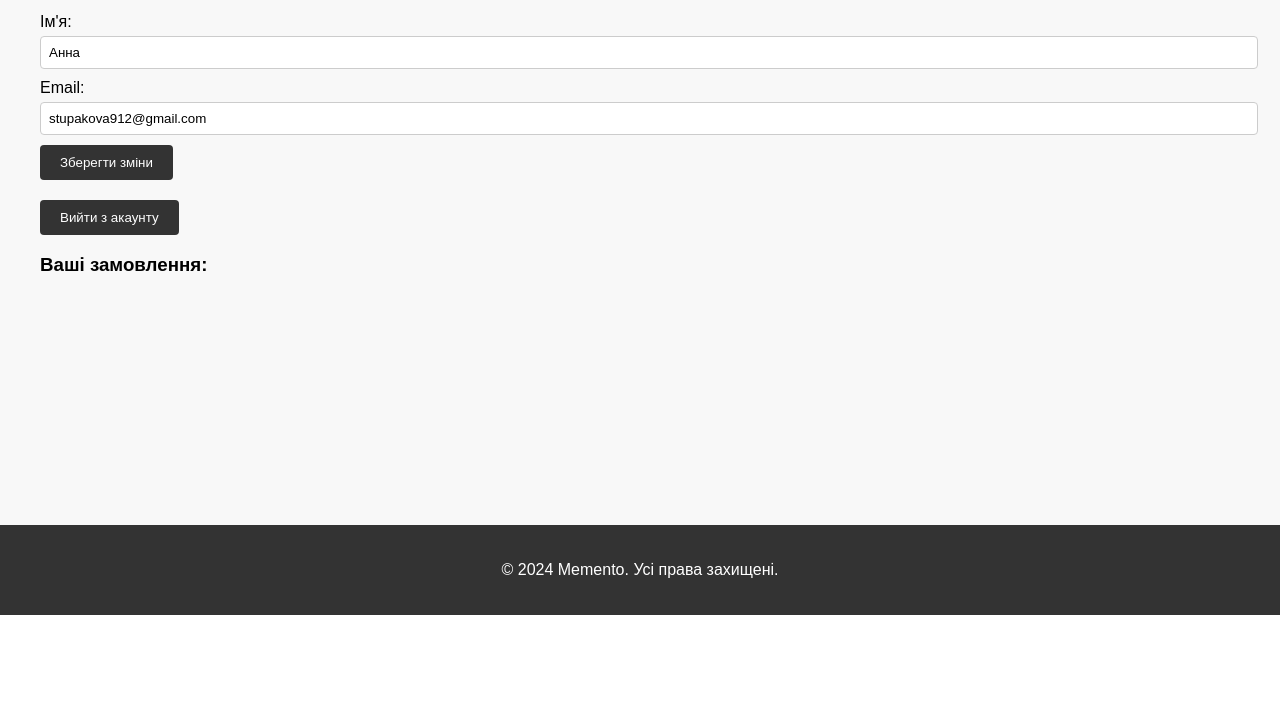
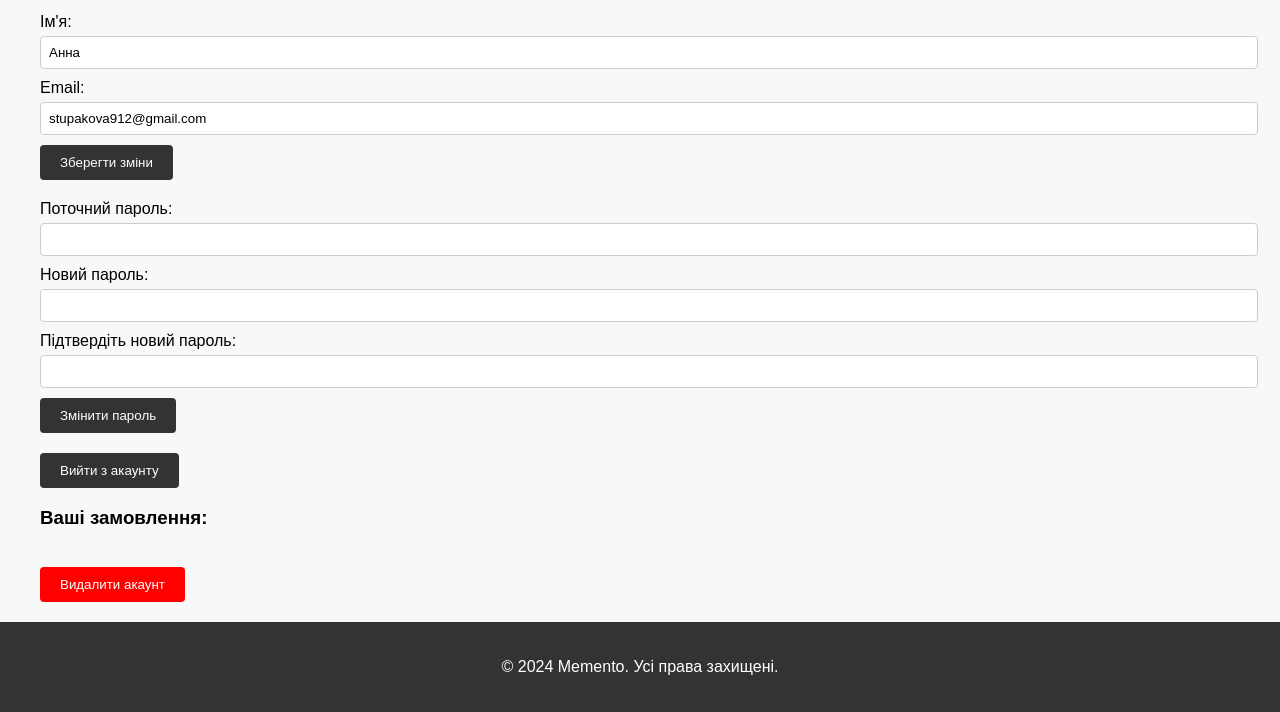
Before and after one commit to anne-stupakova/designPatterns_lab-6, a PHP site: page /profile.php in a window 1280 px wide. Shown: the part 185-897 px from the top of the page. Before the commit the page ends 800 px from the top, so only its background shows below. Run offline with PHP 8.4, Linux system fonts and the light colour scheme; a user stored in the database is signed in; data comes from the database, SQL or seed files in the repository.

Commit message:
Added the ability to change the user's password in their profile

```diff
--- a/styles/profile.css
+++ b/styles/profile.css
@@ -8,7 +8,8 @@ label {
 }
 
 input[type="text"],
-input[type="email"] {
+input[type="email"],
+input[type="password"] {
     width: 100%;
     padding: 8px;
     margin-bottom: 10px;
@@ -46,3 +47,7 @@ button:hover {
     padding: 20px;
     box-shadow: 0 2px 4px rgba(0, 0, 0, 0.1);
 }
+
+.delete_btn {
+    background-color: red;
+}
--- a/styles/wrapper.css
+++ b/styles/wrapper.css
@@ -57,7 +57,6 @@ footer {
     color: #fff;
     text-align: center;
     padding: 20px 0;
-    position: fixed;
-    bottom: 0;
+    position: absolute;
     width: 100%;
 }
--- a/views/profile.php
+++ b/views/profile.php
@@ -4,6 +4,7 @@ namespace Memento;
 require_once '../db/DatabaseConnection.php';
 require_once '../models/userMod.php';
 require_once '../models/orderMod.php';
+require_once 'PasswordStrategy.php';
 
 session_start();
 
@@ -14,6 +15,10 @@ if (!isset($_SESSION['user_id'])) {
 
 $user = null;
 $connection = DatabaseConnection::getInstance()->getConnection();
+
+$passwordManager = new PasswordManager();
+$strategy = new HashedPasswordStrategy();
+$passwordManager->setStrategy($strategy);
 
 $stmt = $connection->prepare("SELECT * FROM users WHERE id = :id");
 $stmt->bindParam(':id', $_SESSION['user_id']);
@@ -64,10 +69,53 @@ if (isset($_POST['edit'])) {
     }
 }
 
+if (isset($_POST['change_password'])) {
+    $currentPassword = $_POST['current_password'];
+    $newPassword = $_POST['new_password'];
+    $confirmPassword = $_POST['confirm_password'];
+
+    if ($currentPassword && $newPassword && $confirmPassword) {
+        if ($passwordManager->verifyPassword($currentPassword, $user['password'])) {
+            if ($newPassword === $confirmPassword) {
+                $hashedPassword = $passwordManager->hashPassword($newPassword);
+
+                $stmt = $connection->prepare("UPDATE users SET password = :hashedPassword WHERE id = :userId");
+                $stmt->bindParam(':hashedPassword', $hashedPassword);
+                $stmt->bindParam(':userId', $_SESSION['user_id']);
+
+                if ($stmt->execute()) {
+                    header("Location: profile.php");
+                    exit;
+                } else {
+                    $error = "Не вдалося змінити пароль.";
+                }
+            } else {
+                $error = "Новий пароль не співпадає з підтвердженням.";
+            }
+        } else {
+            $error = "Неправильний поточний пароль.";
+        }
+    } else {
+        $error = "Будь ласка, заповніть усі поля.";
+    }
+}
+
 if (isset($_POST['logout'])) {
     session_destroy();
     header("Location: login.php");
     exit;
+}
+
+if (isset($_POST['delete_account'])) {
+    $stmt = $connection->prepare("DELETE FROM users WHERE id = :userId");
+    $stmt->bindParam(':userId', $_SESSION['user_id']);
+    if ($stmt->execute()) {
+        session_destroy();
+        header("Location: index.php");
+        exit;
+    } else {
+        $error = "Не вдалося видалити акаунт.";
+    }
 }
 ?>
 
@@ -87,6 +135,10 @@ if (isset($_POST['logout'])) {
     <h1>Профіль користувача</h1>
     <h2>Привіт, <?php echo $user['name']; ?>!</h2>
 
+    <?php if (isset($error)) { ?>
+        <p class="error"><?php echo $error; ?></p>
+    <?php } ?>
+
     <form method="post" action="<?php echo SELF_URL; ?>">
         <label for="new_name">Ім'я:</label>
         <input type="text" id="new_name" name="new_name" value="<?php echo $user['name']; ?>" required>
@@ -95,6 +147,19 @@ if (isset($_POST['logout'])) {
         <input type="email" id="new_email" name="new_email" value="<?php echo $user['email']; ?>" required>
 
         <button type="submit" name="edit">Зберегти зміни</button>
+    </form>
+
+    <form method="post" action="<?php echo SELF_URL; ?>">
+        <label for="current_password">Поточний пароль:</label>
+        <input type="password" id="current_password" name="current_password" required>
+
+        <label for="new_password">Новий пароль:</label>
+        <input type="password" id="new_password" name="new_password" required>
+
+        <label for="confirm_password">Підтвердіть новий пароль:</label>
+        <input type="password" id="confirm_password" name="confirm_password" required>
+
+        <button type="submit" name="change_password">Змінити пароль</button>
     </form>
 
     <form method="post" action="<?php echo SELF_URL; ?>">
@@ -113,6 +178,10 @@ if (isset($_POST['logout'])) {
         <?php } ?>
     </div>
 
+    <form method="post" action="<?php echo SELF_URL; ?>">
+        <button type="submit" class="delete_btn" name="delete_account" onclick="return confirm('Ви впевнені, що хочете видалити свій акаунт?')">Видалити акаунт</button>
+    </form>
+
 </main>
 
 <?php include '../wrapper/footer.php'; ?>
```
Also changed, not shown: styles/index.css (+7 -0 lines).
